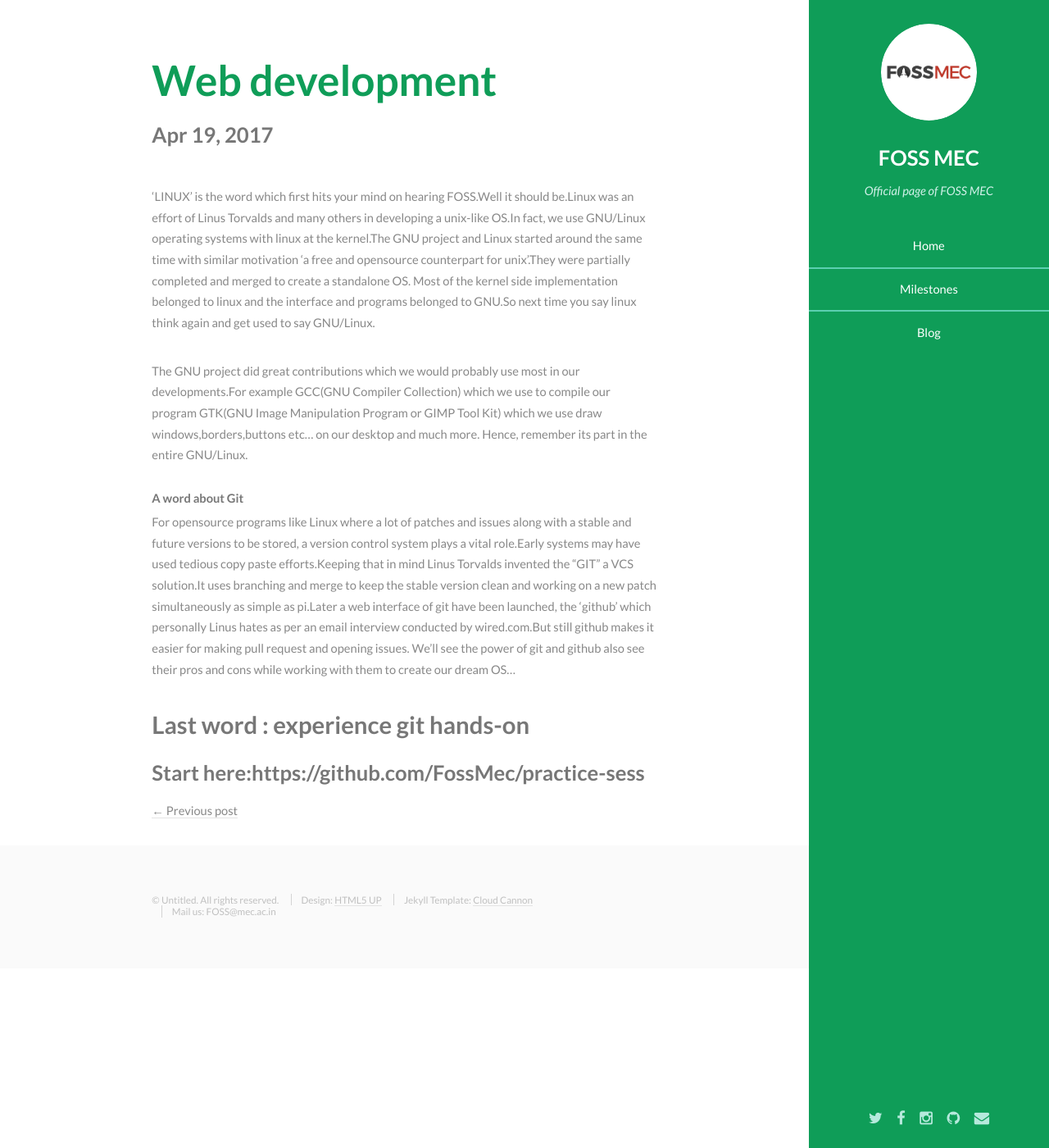
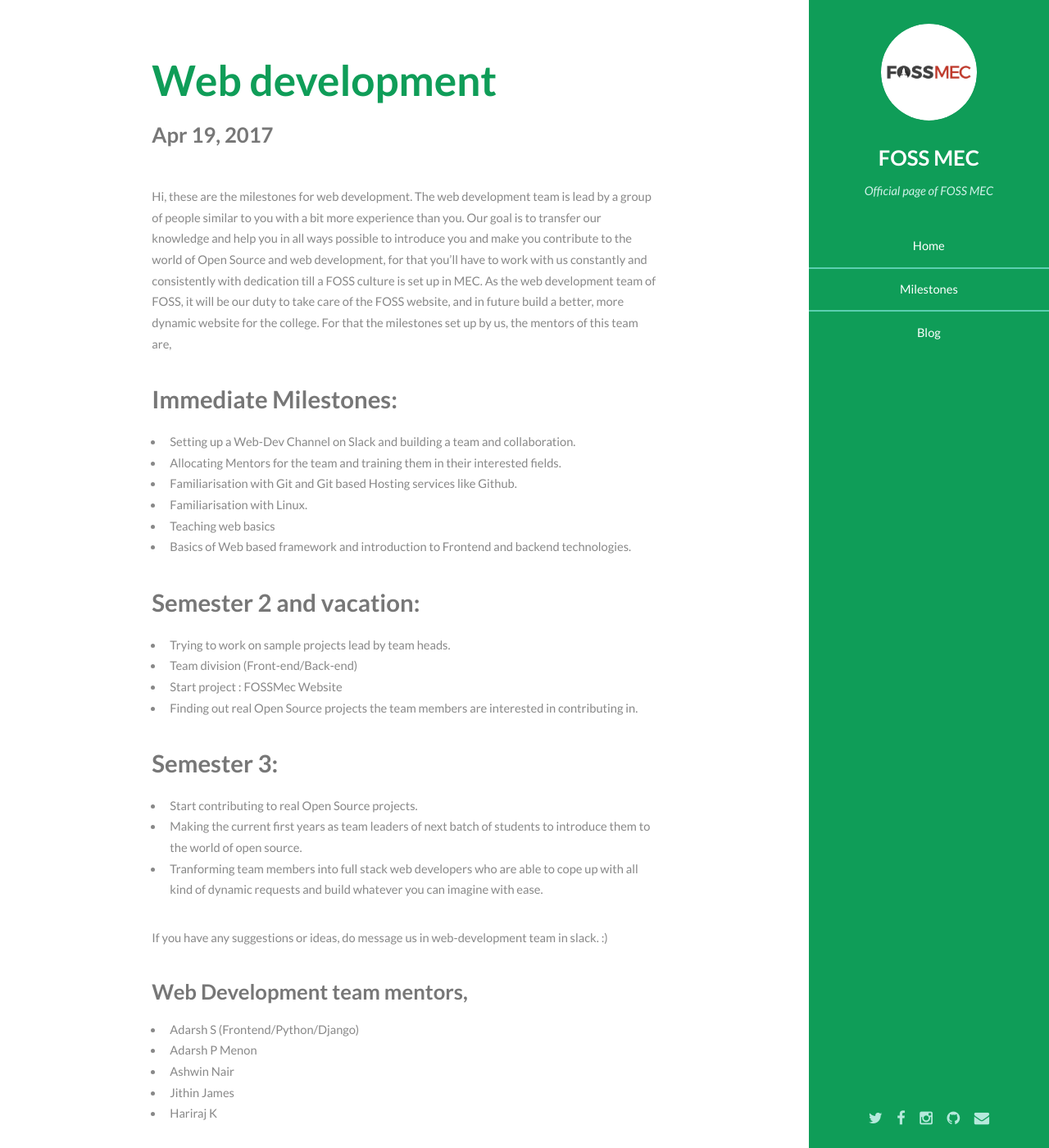
Before and after one commit to harirajk/fossmec.github.io, a Jekyll site: the page built from _posts/milestones/2017-04-19-Web development.markdown, in a window 1280 px wide and 1400 px high. Shown: the whole window at 82% size. Built offline with Jekyll 4.4.1, drawn with Linux system fonts in a browser that asks for light colours.

Commit message:
Updated web milestones

```diff
--- a/_posts/milestones/2017-04-19-Web development.markdown
+++ b/_posts/milestones/2017-04-19-Web development.markdown
@@ -2,13 +2,34 @@
 layout: post
 categories: milestones
 ---
+Hi, these are the milestones for web development. The web development team is lead by a group of people similar to you with a bit more experience than you. Our goal is to transfer our knowledge and help you in all ways possible to introduce you and make you contribute to the world of Open Source and web development, for that you'll have to work with us constantly and consistently with dedication till a FOSS culture is set up in MEC. As the web development team of FOSS, it will be our duty to  take care of the FOSS website, and in future build a better, more dynamic website for the college. For that the milestones set up by us, the mentors of this team are,
 
-'LINUX' is the word which first hits your mind on hearing FOSS.Well it should be.Linux was an effort of Linus Torvalds and many others in developing a unix-like OS.In fact, we use GNU/Linux operating systems with linux at the kernel.The GNU project and Linux started around the same time with similar motivation 'a free and opensource counterpart for unix'.They were partially completed and merged to create a standalone OS. Most of the kernel side implementation belonged to linux and the interface and programs belonged to GNU.So next time you say linux think again and get used to say GNU/Linux.
+## Immediate Milestones:
 
-The GNU project did great contributions which we would probably use most in our developments.For example GCC(GNU Compiler Collection) which we use to compile our program GTK(GNU Image Manipulation Program or GIMP Tool Kit) which we use draw windows,borders,buttons etc... on our desktop and much more. Hence, remember its part in the entire GNU/Linux.
-# A word about Git
+* Setting up a Web-Dev Channel on Slack and building a team and collaboration.
+* Allocating Mentors for the team and training them in their interested fields.
+* Familiarisation with Git and Git based Hosting services like Github.
+* Familiarisation with Linux.
+* Teaching web basics
+* Basics of Web based framework and introduction to Frontend and backend technologies.
 
-For opensource programs like Linux where a lot of patches and issues along with a stable and future versions to be stored, a version control system plays a vital role.Early systems may have used tedious copy paste efforts.Keeping that in mind Linus Torvalds invented the "GIT" a VCS solution.It uses branching and merge to keep the stable version clean and working on a new patch simultaneously as simple as pi.Later a web interface of git have been launched, the 'github' which personally Linus hates as per an email interview conducted by wired.com.But still github makes it easier for making pull request and opening issues.
- We'll see the power of git and github also see their pros and cons while working with them to create our dream OS...
-## Last word : experience git hands-on
-### Start here:https://github.com/FossMec/practice-sess
+## Semester 2 and vacation:
+* Trying to work on sample projects lead by team heads.
+* Team division (Front-end/Back-end)
+* Start project : FOSSMec Website
+* Finding out real Open Source projects the team members are interested in contributing in.
+
+## Semester 3:
+* Start contributing to real Open Source projects.
+* Making the current first years as team leaders of next batch of students to introduce them to the world of open source.
+* Tranforming team members into full stack web developers who are able to cope up with all kind of dynamic requests and build whatever you can imagine with ease.
+
+If you have any suggestions or ideas, do message us in web-development team in slack. :)
+
+### Web Development team mentors,
+
+* Adarsh S (Frontend/Python/Django)
+* Adarsh P Menon
+* Ashwin Nair
+* Jithin James
+* Hariraj K
```
